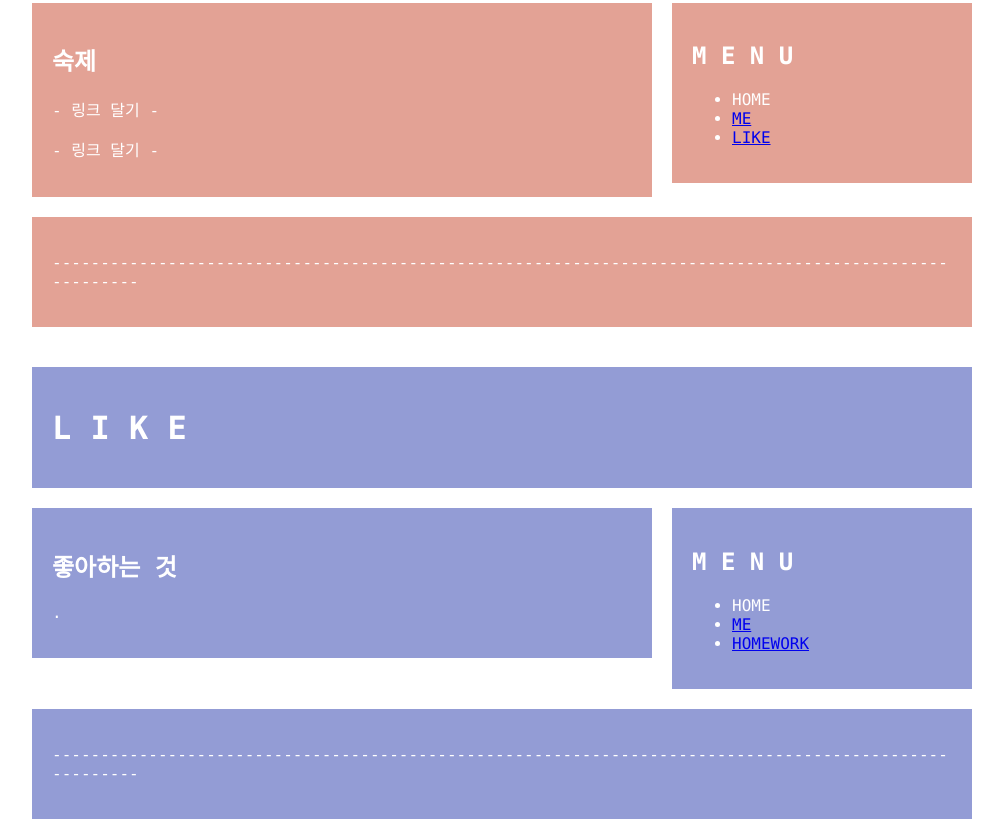
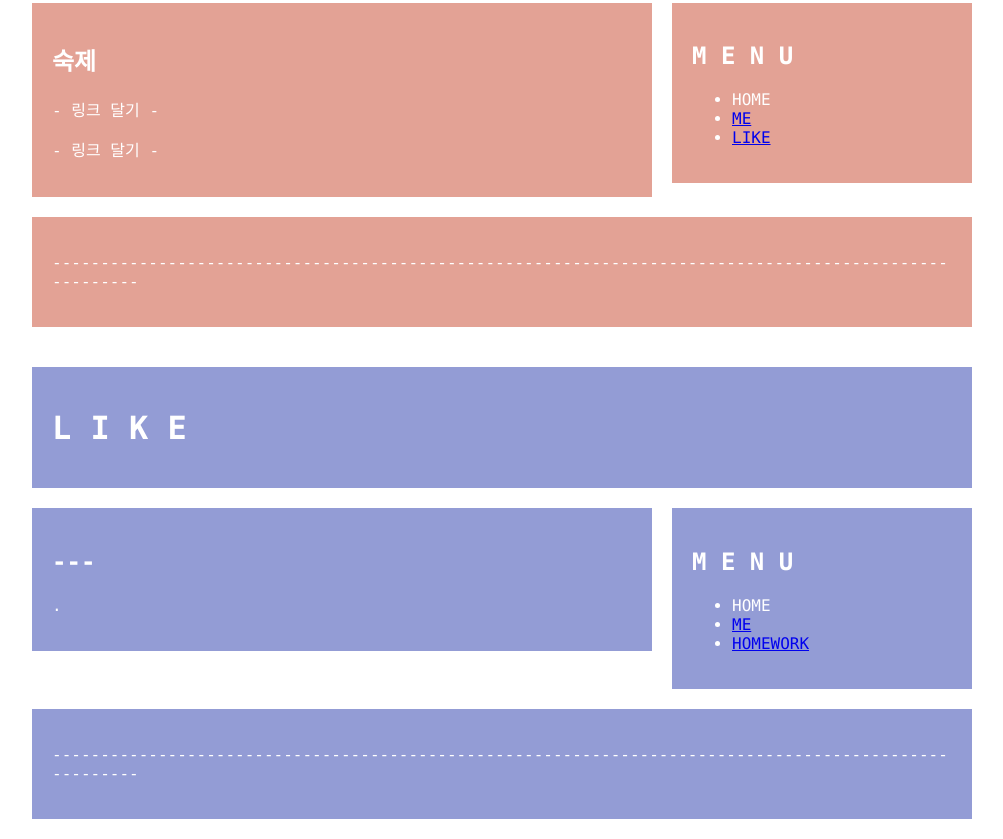
Before and after one commit to baek-hye/baek-hye.github.io, a plain HTML site: page index.html in a window 1280 px wide. Shown: the part 1459-2298 px from the top of the page, without its empty margins (138-1141 px from the left). Drawn offline with Linux system fonts and the light colour scheme.

Commit message:
Update index.html

```diff
--- a/index.html
+++ b/index.html
@@ -193,7 +193,7 @@
           <h1 class="jb-color">L I K E</h1>
         </div>
         <div id="jb-content3">
-          <h2 class="jb-color">좋아하는 것</h2>
+          <h2 class="jb-color">---</h2>
           <p class="jb-color">.</p>
           <p class="jb-color"></p>
         </div>
```
